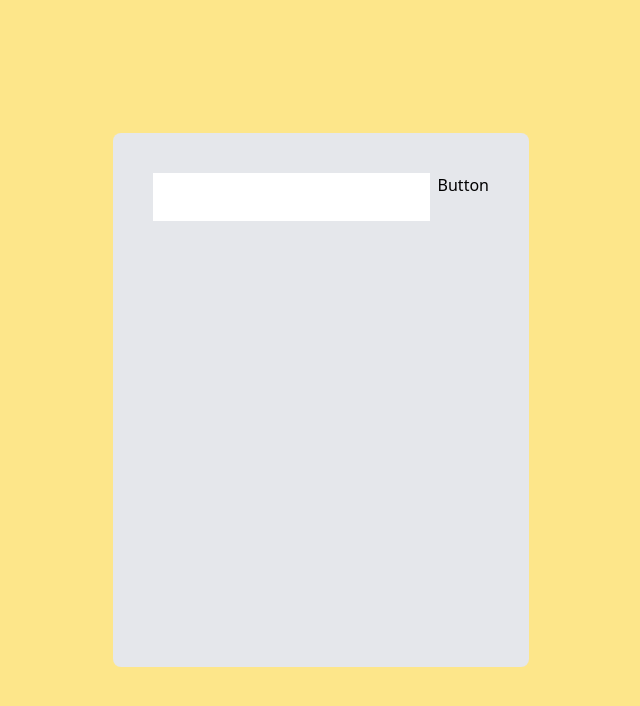
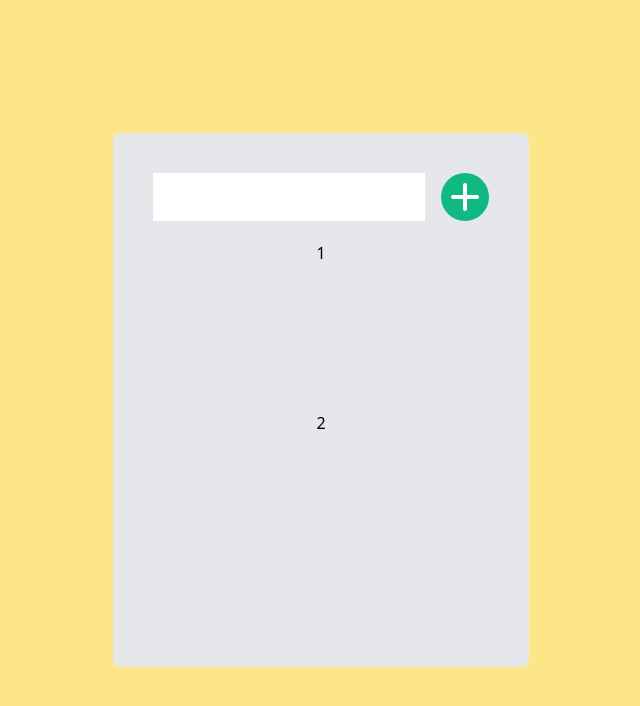
Before and after one commit to pavilandoangelo/todo-list, a React (Create React App) app: page / in a window 1280 px wide. Shown: the top 706 px of the page, without its empty margins (319-959 px from the left). Built offline with nearby package versions, Linux system fonts and the light colour scheme.

Commit message:
✅ Update UI

```diff
--- a/src/App.js
+++ b/src/App.js
@@ -1,11 +1,19 @@
 function App() {
   return (
-    <div className="container h-screen mx-auto px-4 bg-yellow-200">
+    <div className="container h-screen mx-auto px-4 bg-yellow-200 font-sans subpixel-antialiased">
       <div className="flex flex-row h-full w-full justify-center items-center">
-        <div className="flex flex-col h-2/3 w-1/3 bg-gray-200 text-center content-center p-10 rounded-lg">
-          <div className="flex flex-row h-12 space-x-2">
-            <input className="flex-grow h-full" />
-            <span className="flex-shrink h-full">Button</span>
+        <div className="flex flex-col h-2/3 w-1/3 bg-gray-200 text-center content-center p-10 rounded-lg space-y-5">
+          <div className="flex flex-row h-12 w-full space-x-4">
+            <input className="flex-grow h-full w-11/12 focus:outline-none focus:ring focus:ring-blue-200 text-xl px-2" />
+            <button className="flex-initial h-full bg-green-500 rounded-full focus:outline-none focus:ring focus:ring-blue-200 ">
+              <svg className="h-full fill text-white" xmlns="http://www.w3.org/2000/svg" fill="none" viewBox="0 0 24 24" stroke="currentColor">
+                <path strokeLinecap="round" strokeLinejoin="round" strokeWidth={2} d="M12 6v6m0 0v6m0-6h6m-6 0H6" />
+              </svg>
+            </button>
+          </div>
+          <div className="h-3/4 w-full grid grid-cols-1">
+            <div>1</div>
+            <div>2</div>
           </div>
         </div>
       </div>
```
